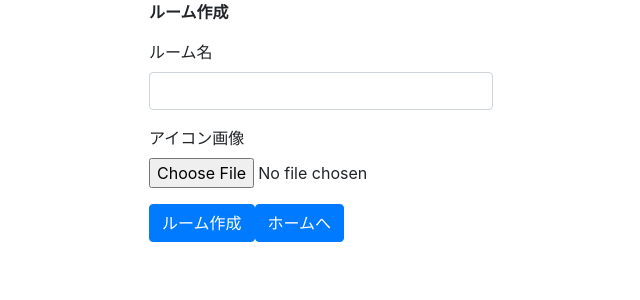
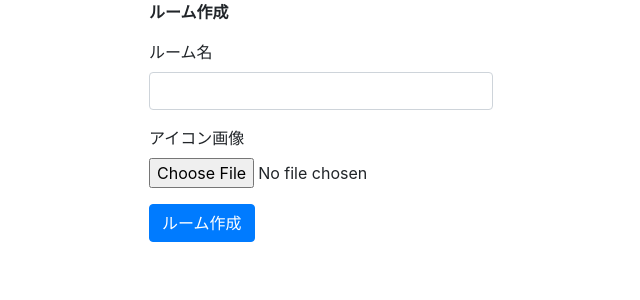
Before and after one commit to azufb/chatapp_front, a React (Create React App) app in the folder chatfront/: page /createrooms in a window 1280 px wide. Shown: the top 300 px of the page, without its empty margins (319-959 px from the left). Built offline with nearby package versions, Linux system fonts and the light colour scheme.

Commit message:
ルーム作成フォームをメインページに移動

```diff
--- a/chatfront/src/pages/CreateRooms.js
+++ b/chatfront/src/pages/CreateRooms.js
@@ -25,7 +25,6 @@ const CreateRooms = () => {
             await axios.post('http://localhost:8000/api/rooms/', data, {
                 headers: headers
             })
-            history.push('/home')
         }
     };
 
@@ -69,9 +68,6 @@ const CreateRooms = () => {
                     <Button variant="primary" type="button" onClick={createRoomsBtn}>
                         ルーム作成
                     </Button>
-                    <Button variant="primary" type="button" onClick={()=>{history.goBack()}}>
-                        ホームへ
-                    </Button>
                 </Form>
             </Row>
         </Container>
--- a/chatfront/src/pages/Home.js
+++ b/chatfront/src/pages/Home.js
@@ -2,7 +2,7 @@ import React,{useContext} from 'react';
 import { Container } from 'react-bootstrap';
 import Profile from "../components/Profile";
 import { useHistory, Link } from "react-router-dom";
-//import CreateRooms from './CreateRooms';
+import CreateRooms from './CreateRooms';
 import RoomList from '../components/RoomList'
 import {AuthContext} from '../AuthService'
 
@@ -28,8 +28,9 @@ export default function Home() {
       <Container className="center">Welcome!!</Container>
       <Profile/>
       <button onClick={()=>{history.push('./login')}}>ログアウト</button>
-      <button onClick={() => {history.push('./createrooms')}}>ルーム作成</button>
+      {/*<button onClick={() => {history.push('./createrooms')}}>ルーム作成</button>*/}
       <RoomList/>
+      <CreateRooms />
       {/*<button><Logout /></button>*/}
     </div>
   );
```
